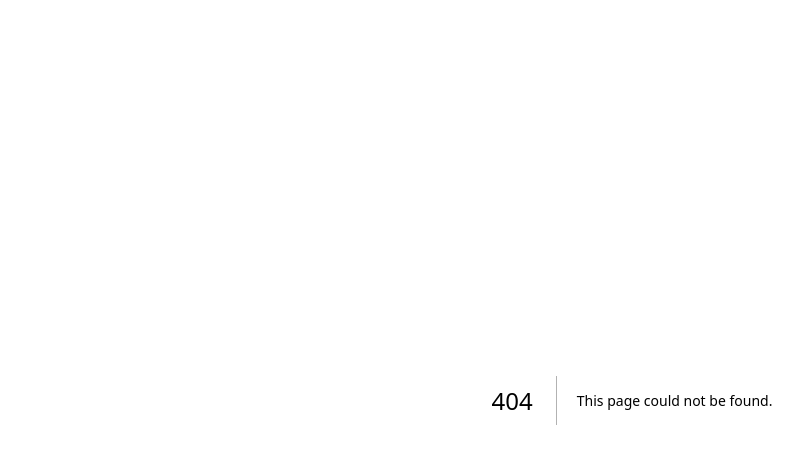
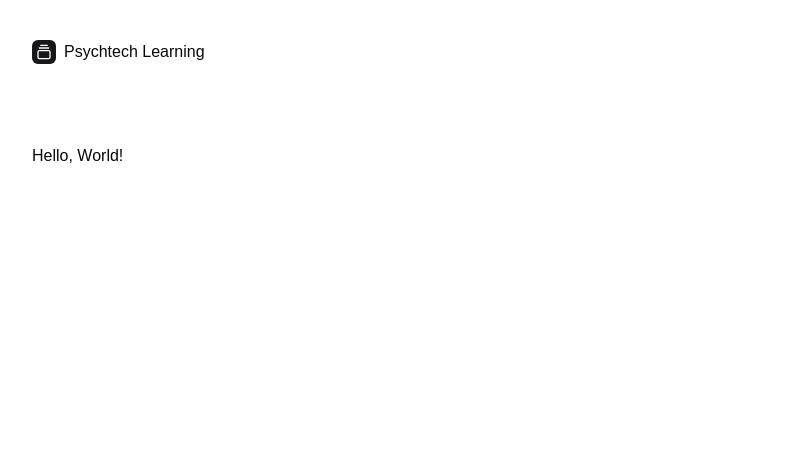
Before and after one commit to shayanameend/psychtechlearning, a Next.js app: page /dashboard in a window 1280 px wide. Before the commit this address had no page. Shown: the top 464 px of the page, without its empty margins (8-811 px from the left). Built offline with nearby package versions, Linux system fonts and the light colour scheme.

Commit message:
feat: add dashboard layout and page components; implement header and main structure

```diff
--- /dev/null
+++ b/src/app/dashboard/layout.tsx
@@ -0,0 +1,42 @@
+import type { PropsWithChildren } from "react";
+
+import { GalleryVerticalEndIcon } from "lucide-react";
+import { default as Link } from "next/link";
+
+import { cn } from "~/lib/utils";
+import { paths } from "~/routes/paths";
+
+export default function DashboardLayout({
+  children,
+}: Readonly<PropsWithChildren>) {
+  return (
+    <>
+      <header className={cn("flex gap-4 p-6 md:p-10")}>
+        <Link
+          href={paths.root()}
+          className={cn("flex justify-center md:justify-start")}
+        >
+          <h1 className={cn("flex items-center gap-2 font-medium")}>
+            <span
+              className={cn(
+                "flex items-center justify-center rounded-md size-6 bg-primary text-primary-foreground",
+              )}
+            >
+              <GalleryVerticalEndIcon className={cn("size-4")} />
+            </span>
+            <span>Psychtech Learning</span>
+          </h1>
+        </Link>
+      </header>
+      <main>
+        <section
+          className={cn(
+            "p-6 md:p-10 min-h-[calc(100svh_-_4.5rem)] lg:min-h-[calc(100svh_-_6.5rem)]",
+          )}
+        >
+          {children}
+        </section>
+      </main>
+    </>
+  );
+}
--- /dev/null
+++ b/src/app/dashboard/page.tsx
@@ -0,0 +1,7 @@
+export default function DashboardPage() {
+  return (
+    <>
+      <p>Hello, World!</p>
+    </>
+  );
+}
```
